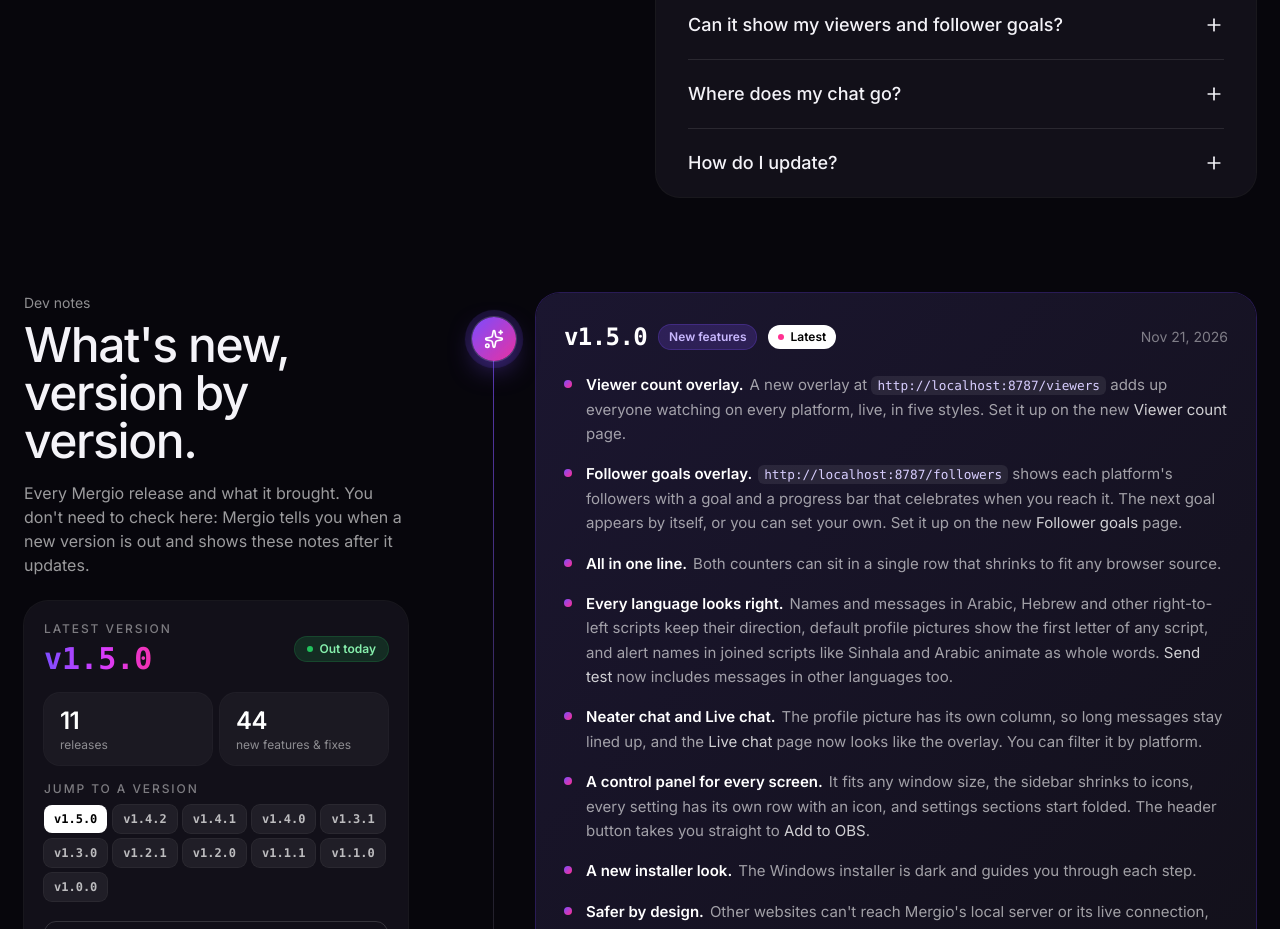
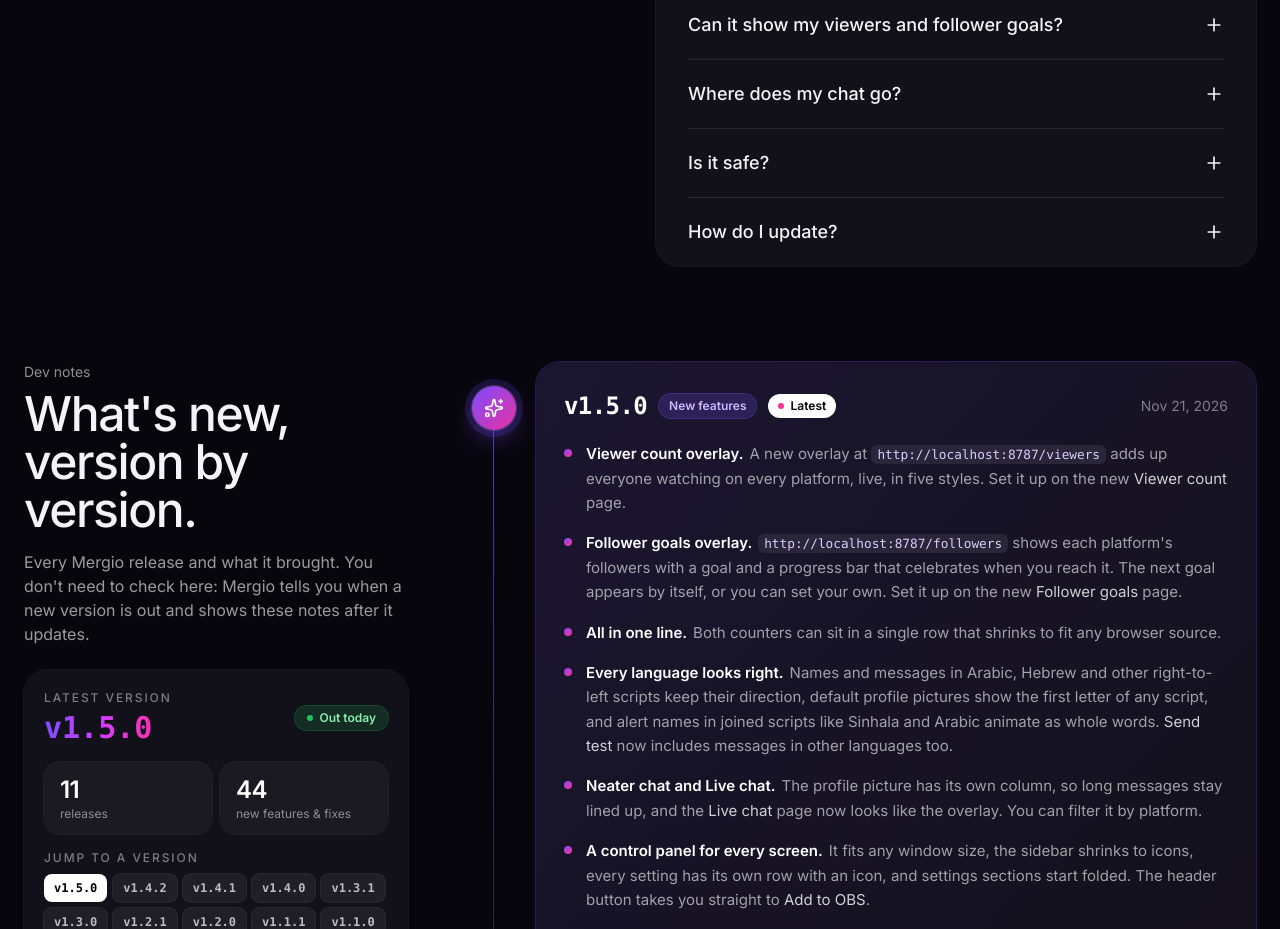
Before and after one commit to ruchira-edirisinghe/mergio, a React (Vite) app in the folder website/: page / in a window 1280 px wide. Shown: the part 4500-5429 px from the top of the page. Built offline with nearby package versions, Linux system fonts and the light colour scheme; no server answers.

Commit message:
Answer "Is it safe?" in the FAQ
Says in plain words how Mergio keeps you safe and points to the security policy.

Part of #102

```diff
--- a/website/src/sections/More.tsx
+++ b/website/src/sections/More.tsx
@@ -55,6 +55,7 @@ const FAQ: [string, string][] = [
   ['Do I need API keys?', 'No. Type your username or paste a link. Only Facebook needs a free Page token, and the guide shows how.'],
   ['Can it show my viewers and follower goals?', 'Yes. The viewer count and follower goal overlays add up every platform live, and can sit in one line.'],
   ['Where does my chat go?', 'Nowhere. Mergio runs on your own PC, with no telemetry and no cloud.'],
+  ['Is it safe?', "Mergio only listens on your own PC, and websites you visit can't talk to it. Your keys never reach the overlays, chat is always shown as plain text, and updates are checked before they install. The security policy, linked at the bottom of this page, has the details."],
   ['How do I update?', 'Mergio tells you when a new version is out. On Windows, one click downloads it, installs it and opens Mergio again.'],
 ];
 
```
